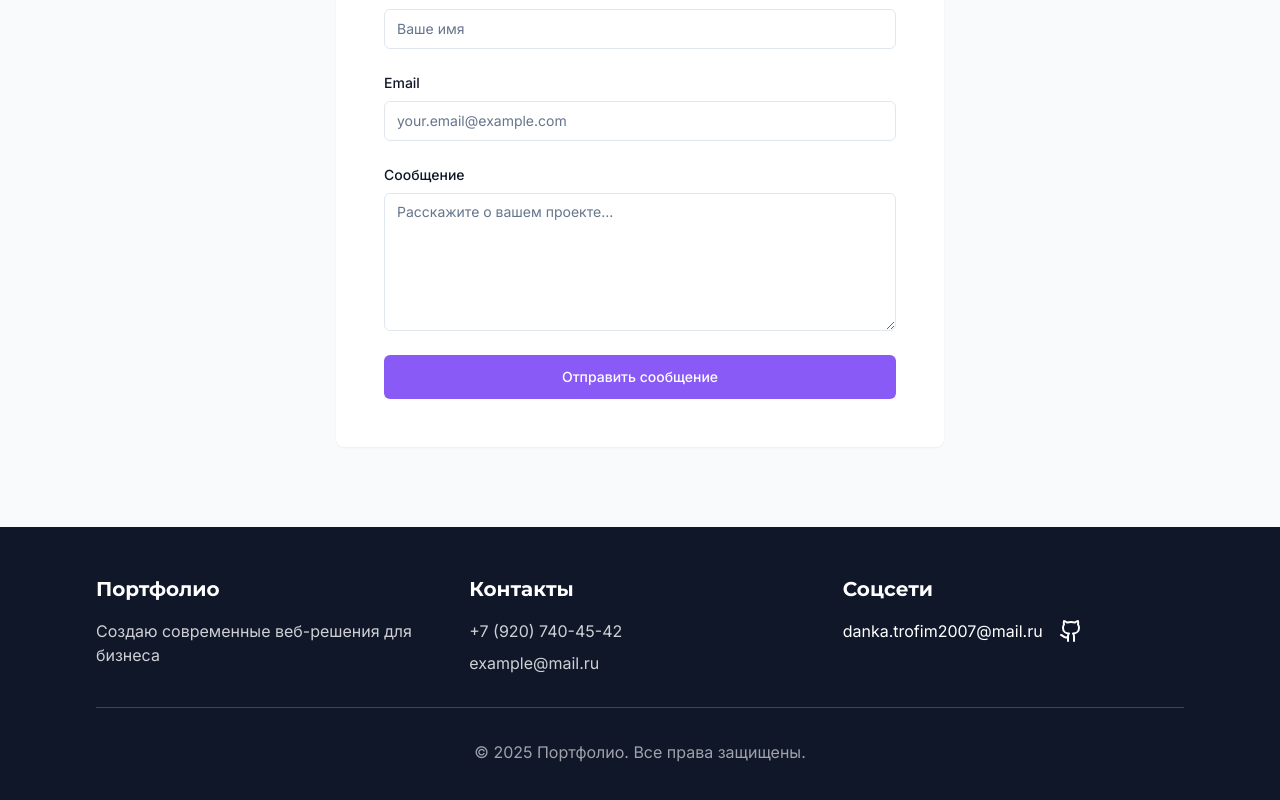
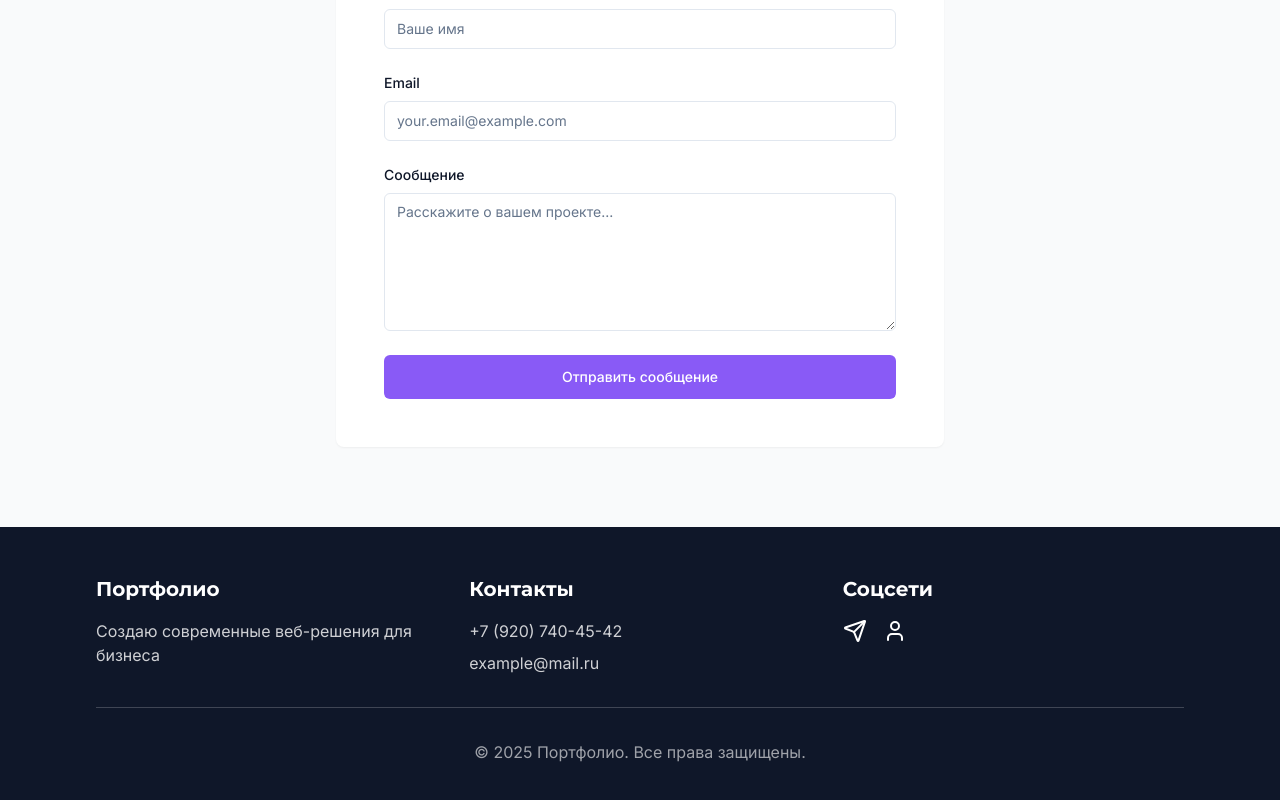
Before and after one commit to pr-poehali-dev/site-portfolio-creation, a React (Vite) app: page / in a window 1280 px wide. Shown: the part 2653-3453 px from the top of the page. Built offline with nearby package versions, Linux system fonts and the light colour scheme.

Commit message:
Обновить соцсети в профиле

```diff
--- a/src/pages/Index.tsx
+++ b/src/pages/Index.tsx
@@ -239,18 +239,20 @@ const Index = () => {
               <h3 className="text-xl font-bold mb-4">Соцсети</h3>
               <div className="flex gap-4">
                 <a
-                  href="https://t.me/username"
-                  target="_blank"
-                  rel="noopener noreferrer"
-                  className="hover:text-primary transition-colors"
-                >danka.trofim2007@mail.ru</a>
-                <a
-                  href="https://github.com/username"
+                  href="https://t.me/mackwu"
                   target="_blank"
                   rel="noopener noreferrer"
                   className="hover:text-primary transition-colors"
                 >
-                  <Icon name="Github" size={24} />
+                  <Icon name="Send" size={24} />
+                </a>
+                <a
+                  href="https://vk.com/dtrofimov2007"
+                  target="_blank"
+                  rel="noopener noreferrer"
+                  className="hover:text-primary transition-colors"
+                >
+                  <Icon name="User" size={24} />
                 </a>
               </div>
             </div>
```
